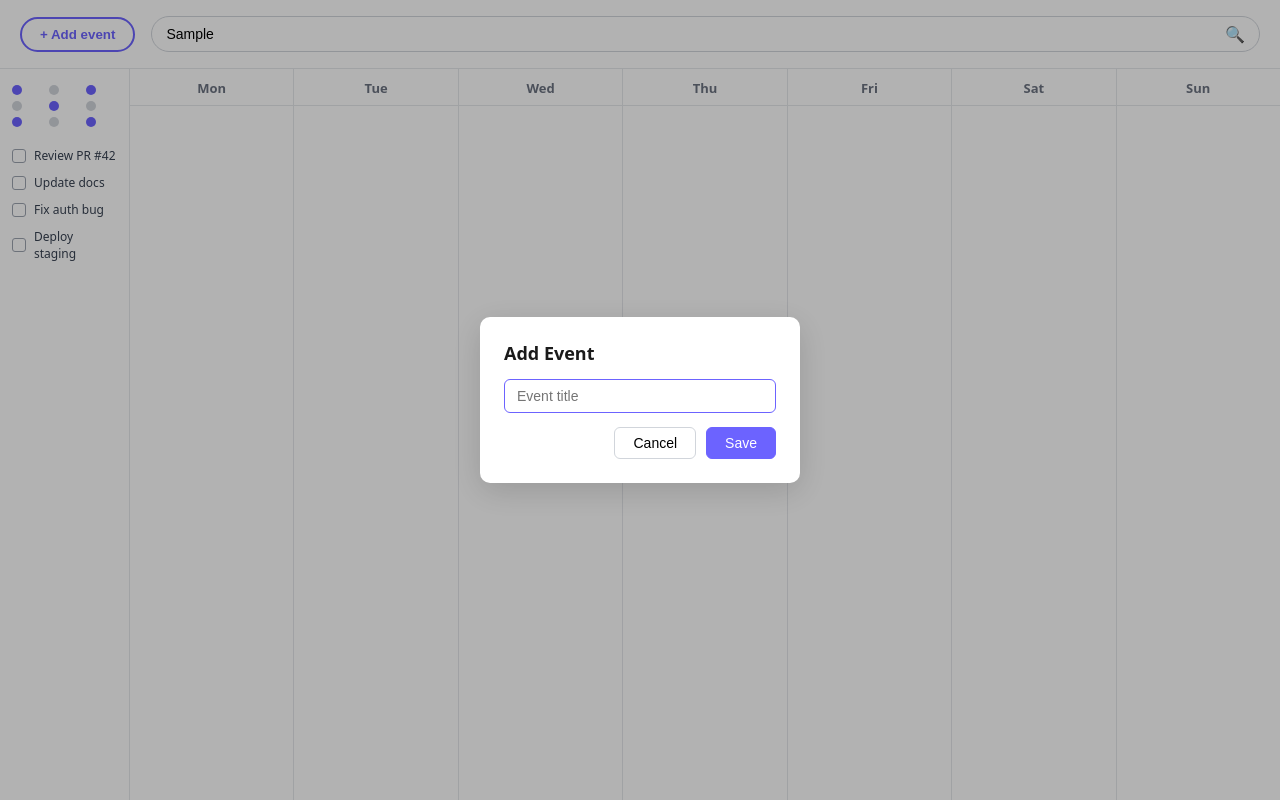
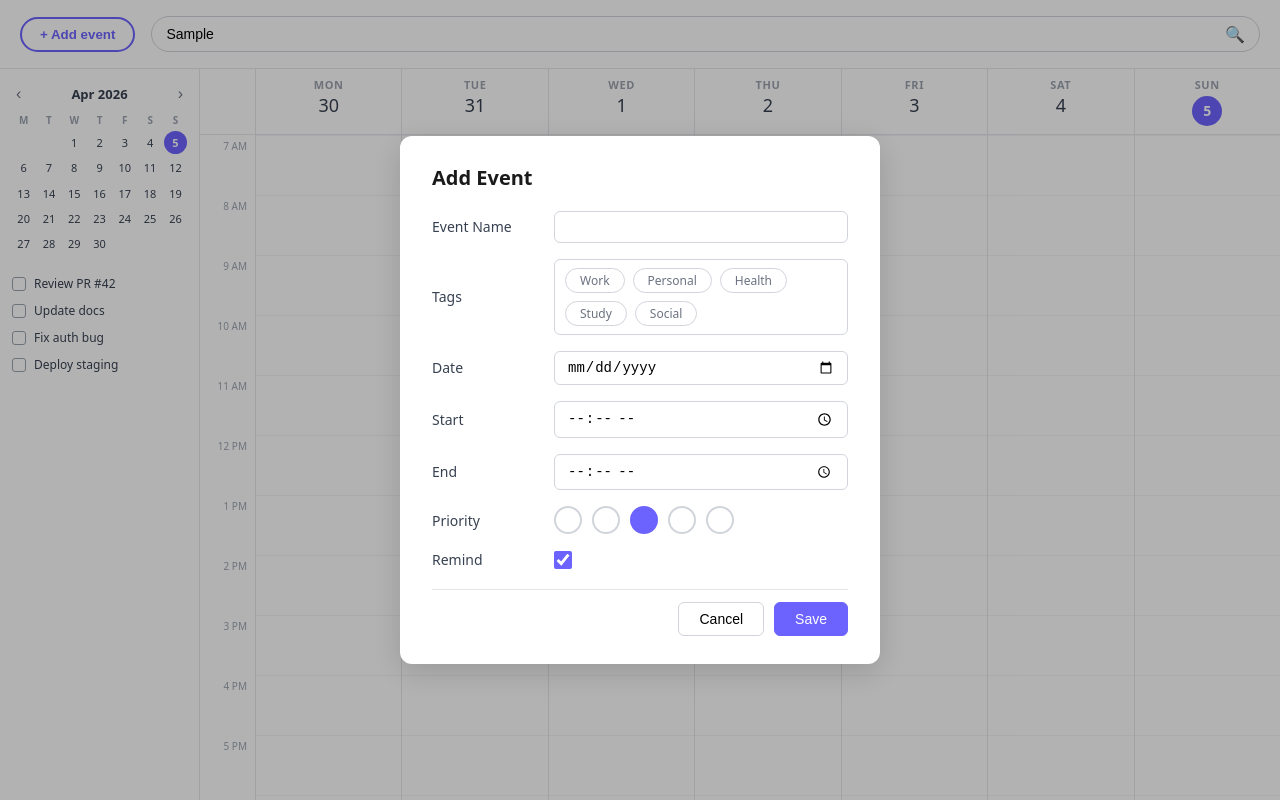
Before and after one commit to ediegotorres/project-deliverable, a React app in the folder frontend/: page / in a window 1280 px wide. Both pictures are taken after typing "Sample" into the empty fields and a click on the button "+ Add event". Built offline with nearby package versions, Linux system fonts and the light colour scheme; the HTML template or start-up script is replaced by a standard one.

Commit message:
add task ui and details in calendar view

```diff
--- a/frontend/src/Calendar.css
+++ b/frontend/src/Calendar.css
@@ -55,8 +55,8 @@
 
 /* Sidebar */
 .sidebar {
-  width: 130px;
-  min-width: 130px;
+  width: 200px;
+  min-width: 200px;
   border-right: 1px solid #e5e7eb;
   padding: 16px 12px;
   display: flex;
@@ -65,19 +65,53 @@
   overflow-y: auto;
 }
 
-.mini-dots {
+/* Mini Calendar */
+.mini-cal { width: 100%; }
+
+.mini-cal-header {
+  display: flex;
+  align-items: center;
+  justify-content: space-between;
+  margin-bottom: 8px;
+}
+.mini-cal-header span { font-size: 13px; font-weight: 600; color: #374151; }
+.mini-cal-header button {
+  background: none;
+  border: none;
+  cursor: pointer;
+  font-size: 16px;
+  color: #6b7280;
+  padding: 0 4px;
+  line-height: 1;
+}
+.mini-cal-header button:hover { color: #6c63ff; }
+
+.mini-cal-grid {
   display: grid;
-  grid-template-columns: repeat(3, 1fr);
-  gap: 6px;
+  grid-template-columns: repeat(7, 1fr);
+  gap: 2px;
+  text-align: center;
 }
-.dot {
-  width: 10px;
-  height: 10px;
+.mini-cal-dow {
+  font-size: 10px;
+  font-weight: 600;
+  color: #9ca3af;
+  padding: 2px 0;
+}
+.mini-cal-day {
+  font-size: 11px;
+  color: #374151;
+  padding: 3px 0;
   border-radius: 50%;
-  background: #d1d5db;
-  display: inline-block;
+  cursor: pointer;
+  aspect-ratio: 1;
+  display: flex;
+  align-items: center;
+  justify-content: center;
 }
-.dot:nth-child(odd) { background: #6c63ff; }
+.mini-cal-day:not(.empty):hover { background: #ede9fe; }
+.mini-cal-day.today { background: #6c63ff; color: #fff; font-weight: 600; }
+.mini-cal-day.empty { cursor: default; }
 
 .task-list {
   list-style: none;
@@ -101,35 +135,115 @@
   flex-shrink: 0;
 }
 
-/* Weekly Grid */
-.week-grid {
+/* Weekly Section */
+.week-section {
   flex: 1;
   display: flex;
-  overflow-x: auto;
+  flex-direction: column;
+  overflow: hidden;
+}
+
+.week-header {
+  display: flex;
+  border-bottom: 1px solid #e5e7eb;
+  flex-shrink: 0;
+}
+
+.time-gutter-spacer {
+  width: 56px;
+  flex-shrink: 0;
+  border-right: 1px solid #e5e7eb;
+}
+
+.week-scroll {
+  display: flex;
+  flex: 1;
+  overflow: auto;
+}
+
+.time-gutter {
+  width: 56px;
+  flex-shrink: 0;
+  position: sticky;
+  left: 0;
+  background: #fff;
+  z-index: 1;
+  border-right: 1px solid #e5e7eb;
+}
+
+.time-slot {
+  height: 60px;
+  display: flex;
+  align-items: flex-start;
+  justify-content: flex-end;
+  padding-right: 8px;
+  padding-top: 4px;
+}
+
+.time-label {
+  font-size: 10px;
+  color: #9ca3af;
+  white-space: nowrap;
+}
+
+.week-days {
+  flex: 1;
+  display: flex;
+  min-width: max-content;
 }
 
 .day-col {
   flex: 1;
   min-width: 90px;
   border-right: 1px solid #e5e7eb;
-  display: flex;
-  flex-direction: column;
-  overflow: hidden;
 }
 .day-col:last-child { border-right: none; }
 
+.hour-line {
+  position: absolute;
+  left: 0; right: 0;
+  border-top: 1px solid #f3f4f6;
+  pointer-events: none;
+}
+
 .day-label {
-  text-align: center;
-  padding: 10px 0 8px;
-  font-size: 13px;
+  flex: 1;
+  display: flex;
+  flex-direction: column;
+  align-items: center;
+  padding: 8px 0;
+  gap: 4px;
+  border-right: 1px solid #e5e7eb;
+}
+.day-label:last-child { border-right: none; }
+.day-name {
+  font-size: 11px;
   font-weight: 600;
-  color: #6b7280;
-  border-bottom: 1px solid #e5e7eb;
+  text-transform: uppercase;
+  letter-spacing: 0.05em;
+  color: #9ca3af;
+}
+.day-num {
+  font-size: 18px;
+  font-weight: 500;
+  color: #374151;
+  line-height: 1;
+}
+.day-num-today {
+  background: #6c63ff;
+  color: #fff;
+  border-radius: 50%;
+  width: 30px;
+  height: 30px;
+  display: flex;
+  align-items: center;
+  justify-content: center;
+  font-size: 14px;
+  font-weight: 600;
 }
 
 .day-events {
   position: relative;
-  flex: 1;
 }
 
 .event-block {
@@ -159,30 +273,93 @@
 }
 .modal {
   background: #fff;
-  border-radius: 10px;
-  padding: 24px;
-  width: 320px;
+  border-radius: 12px;
+  padding: 28px 32px;
+  width: 480px;
+  max-width: 95vw;
   display: flex;
   flex-direction: column;
-  gap: 14px;
+  gap: 16px;
   box-shadow: 0 8px 32px rgba(0,0,0,0.15);
 }
-.modal h3 { font-size: 18px; }
-.modal input {
+.modal h3 { font-size: 20px; font-weight: 600; margin-bottom: 4px; }
+
+.form-row {
+  display: grid;
+  grid-template-columns: 110px 1fr;
+  align-items: center;
+  gap: 12px;
+}
+.form-row label {
+  font-size: 14px;
+  font-weight: 500;
+  color: #374151;
+}
+.form-row input[type="text"],
+.form-row input:not([type="checkbox"]):not([type="radio"]) {
   border: 1.5px solid #d1d5db;
   border-radius: 6px;
-  padding: 8px 12px;
+  padding: 7px 12px;
   font-size: 14px;
   outline: none;
+  width: 100%;
 }
-.modal input:focus { border-color: #6c63ff; }
+.form-row input:focus { border-color: #6c63ff; }
+.form-row input[type="checkbox"] { width: 18px; height: 18px; cursor: pointer; accent-color: #6c63ff; }
+
+/* Tags */
+.tag-box {
+  display: flex;
+  flex-wrap: wrap;
+  gap: 8px;
+  border: 1.5px solid #d1d5db;
+  border-radius: 6px;
+  padding: 8px 10px;
+  min-height: 42px;
+}
+.tag {
+  padding: 3px 14px;
+  border-radius: 999px;
+  border: 1.5px solid #d1d5db;
+  font-size: 12px;
+  cursor: pointer;
+  color: #6b7280;
+  user-select: none;
+}
+.tag-active {
+  background: #6c63ff;
+  border-color: #6c63ff;
+  color: #fff;
+}
+
+/* Priority */
+.priority-row {
+  display: flex;
+  gap: 10px;
+  align-items: center;
+}
+.priority-dot {
+  width: 28px;
+  height: 28px;
+  border-radius: 50%;
+  border: 2px solid #d1d5db;
+  background: #fff;
+  cursor: pointer;
+  transition: background 0.15s, border-color 0.15s;
+}
+.priority-dot:hover { border-color: #6c63ff; }
+.priority-active { background: #6c63ff; border-color: #6c63ff; }
+
 .modal-actions {
   display: flex;
   justify-content: flex-end;
   gap: 10px;
+  margin-top: 4px;
+  padding-top: 12px;
+  border-top: 1px solid #e5e7eb;
 }
 .modal-actions button {
-  padding: 7px 18px;
+  padding: 8px 20px;
   border-radius: 6px;
   border: 1.5px solid #d1d5db;
   cursor: pointer;
@@ -194,3 +371,4 @@
   color: #fff;
   border-color: #6c63ff;
 }
+.modal-actions button.primary:hover { background: #5b52e0; }
--- a/frontend/src/Calendar.jsx
+++ b/frontend/src/Calendar.jsx
@@ -2,23 +2,156 @@ import { useState } from 'react'
 import './Calendar.css'
 
 const DAYS = ['Mon', 'Tue', 'Wed', 'Thu', 'Fri', 'Sat', 'Sun']
+const HOUR_HEIGHT = 60 // px per hour
+const START_HOUR = 7
+const HOURS = Array.from({ length: 15 }, (_, i) => {
+  const h = START_HOUR + i
+  return h < 12 ? `${h} AM` : h === 12 ? '12 PM' : `${h - 12} PM`
+})
+
+function getWeekDates() {
+  const today = new Date()
+  const day = (today.getDay() + 6) % 7 // Mon=0
+  const monday = new Date(today)
+  monday.setDate(today.getDate() - day)
+  return Array.from({ length: 7 }, (_, i) => {
+    const d = new Date(monday)
+    d.setDate(monday.getDate() + i)
+    return d
+  })
+}
+
+const t = (hour, min = 0) => (hour - START_HOUR) * HOUR_HEIGHT + (min / 60) * HOUR_HEIGHT
+const h = (hrs) => hrs * HOUR_HEIGHT
 
 const SAMPLE_EVENTS = {
-  Mon: [{ id: 1, title: 'Team Standup', top: 20, height: 60, color: '#6c63ff' }, { id: 2, title: 'Lunch', top: 120, height: 40, color: '#f59e0b' }],
-  Tue: [{ id: 3, title: 'Design Review', top: 10, height: 80, color: '#10b981' }, { id: 4, title: 'Client Call', top: 110, height: 50, color: '#6c63ff' }],
-  Wed: [{ id: 5, title: 'Sprint Planning', top: 30, height: 100, color: '#f59e0b' }, { id: 6, title: 'Retro', top: 145, height: 45, color: '#10b981' }],
-  Thu: [{ id: 7, title: '1:1', top: 50, height: 55, color: '#6c63ff' }, { id: 8, title: 'Workshop', top: 120, height: 70, color: '#f59e0b' }],
-  Fri: [{ id: 9, title: 'Demo Day', top: 15, height: 65, color: '#10b981' }],
-  Sat: [{ id: 10, title: 'Hackathon', top: 25, height: 90, color: '#6c63ff' }],
-  Sun: [{ id: 11, title: 'Planning', top: 40, height: 50, color: '#f59e0b' }],
+  Mon: [{ id: 1, title: 'Team Standup', top: t(9), height: h(0.5), color: '#6c63ff' }, { id: 2, title: 'Lunch', top: t(12), height: h(1), color: '#f59e0b' }],
+  Tue: [{ id: 3, title: 'Design Review', top: t(10), height: h(1.5), color: '#10b981' }, { id: 4, title: 'Client Call', top: t(14), height: h(1), color: '#6c63ff' }],
+  Wed: [{ id: 5, title: 'Sprint Planning', top: t(9), height: h(2), color: '#f59e0b' }, { id: 6, title: 'Retro', top: t(15), height: h(1), color: '#10b981' }],
+  Thu: [{ id: 7, title: '1:1', top: t(11), height: h(1), color: '#6c63ff' }, { id: 8, title: 'Workshop', top: t(13), height: h(1.5), color: '#f59e0b' }],
+  Fri: [{ id: 9, title: 'Demo Day', top: t(10), height: h(2), color: '#10b981' }],
+  Sat: [{ id: 10, title: 'Hackathon', top: t(9), height: h(3), color: '#6c63ff' }],
+  Sun: [{ id: 11, title: 'Planning', top: t(14), height: h(1), color: '#f59e0b' }],
 }
 
-const TASKS = [
-  'Review PR #42',
-  'Update docs',
-  'Fix auth bug',
-  'Deploy staging',
-]
+const TASKS = ['Review PR #42', 'Update docs', 'Fix auth bug', 'Deploy staging']
+const TAG_OPTIONS = ['Work', 'Personal', 'Health', 'Study', 'Social']
+
+function MiniCalendar() {
+  const [cursor, setCursor] = useState(new Date())
+  const today = new Date()
+
+  const year = cursor.getFullYear()
+  const month = cursor.getMonth()
+
+  const firstDay = (new Date(year, month, 1).getDay() + 6) % 7 // Mon=0
+  const daysInMonth = new Date(year, month + 1, 0).getDate()
+
+  const prev = () => setCursor(new Date(year, month - 1, 1))
+  const next = () => setCursor(new Date(year, month + 1, 1))
+
+  const cells = [...Array(firstDay).fill(null),
+    ...Array.from({ length: daysInMonth }, (_, i) => i + 1)]
+
+  return (
+    <div className="mini-cal">
+      <div className="mini-cal-header">
+        <button onClick={prev}>‹</button>
+        <span>{cursor.toLocaleDateString('en', { month: 'short', year: 'numeric' })}</span>
+        <button onClick={next}>›</button>
+      </div>
+      <div className="mini-cal-grid">
+        {['M','T','W','T','F','S','S'].map((d, i) => (
+          <span key={i} className="mini-cal-dow">{d}</span>
+        ))}
+        {cells.map((d, i) => {
+          const isToday = d && d === today.getDate() && month === today.getMonth() && year === today.getFullYear()
+          return (
+            <span key={i} className={`mini-cal-day ${d ? '' : 'empty'} ${isToday ? 'today' : ''}`}>
+              {d || ''}
+            </span>
+          )
+        })}
+      </div>
+    </div>
+  )
+}
+
+function AddEventModal({ onClose }) {
+  const [form, setForm] = useState({
+    name: '', date: '', start: '', end: '', priority: 3, remind: true, tags: [],
+  })
+
+  const set = (key, val) => setForm(f => ({ ...f, [key]: val }))
+
+  const toggleTag = tag =>
+    set('tags', form.tags.includes(tag) ? form.tags.filter(t => t !== tag) : [...form.tags, tag])
+
+  return (
+    <div className="modal-overlay" onClick={onClose}>
+      <div className="modal" onClick={e => e.stopPropagation()}>
+        <h3>Add Event</h3>
+
+        <div className="form-row">
+          <label>Event Name</label>
+          <input value={form.name} onChange={e => set('name', e.target.value)} autoFocus />
+        </div>
+
+        <div className="form-row">
+          <label>Tags</label>
+          <div className="tag-box">
+            {TAG_OPTIONS.map(t => (
+              <span
+                key={t}
+                className={`tag ${form.tags.includes(t) ? 'tag-active' : ''}`}
+                onClick={() => toggleTag(t)}
+              >{t}</span>
+            ))}
+          </div>
+        </div>
+
+        <div className="form-row">
+          <label>Date</label>
+          <input type="date" value={form.date} onChange={e => set('date', e.target.value)} />
+        </div>
+
+        <div className="form-row">
+          <label>Start</label>
+          <input type="time" value={form.start} onChange={e => set('start', e.target.value)} />
+        </div>
+
+        <div className="form-row">
+          <label>End</label>
+          <input type="time" value={form.end} onChange={e => set('end', e.target.value)} />
+        </div>
+
+        <div className="form-row">
+          <label>Priority</label>
+          <div className="priority-row">
+            {[1, 2, 3, 4, 5].map(n => (
+              <button
+                key={n}
+                className={`priority-dot ${form.priority === n ? 'priority-active' : ''}`}
+                onClick={() => set('priority', n)}
+                title={`Priority ${n}`}
+              />
+            ))}
+          </div>
+        </div>
+
+        <div className="form-row">
+          <label>Remind</label>
+          <input type="checkbox" checked={form.remind} onChange={e => set('remind', e.target.checked)} />
+        </div>
+
+        <div className="modal-actions">
+          <button onClick={onClose}>Cancel</button>
+          <button className="primary" onClick={onClose}>Save</button>
+        </div>
+      </div>
+    </div>
+  )
+}
 
 export default function Calendar() {
   const [search, setSearch] = useState('')
@@ -26,7 +159,6 @@ export default function Calendar() {
 
   return (
     <div className="cal-wrapper">
-      {/* Header */}
       <div className="cal-header">
         <button className="add-btn" onClick={() => setShowModal(true)}>+ Add event</button>
         <div className="search-bar">
@@ -39,34 +171,52 @@ export default function Calendar() {
         </div>
       </div>
 
-      {/* Body */}
       <div className="cal-body">
-        {/* Sidebar */}
         <div className="sidebar">
-          <div className="mini-dots">
-            {[...Array(9)].map((_, i) => <span key={i} className="dot" />)}
-          </div>
+          <MiniCalendar />
           <ul className="task-list">
             {TASKS.map((t, i) => (
-              <li key={i}><span className="checkbox" />  {t}</li>
+              <li key={i}><span className="checkbox" /> {t}</li>
             ))}
           </ul>
         </div>
 
-        {/* Weekly Grid */}
-        <div className="week-grid">
+        <div className="week-section">
+          {/* Fixed day headers */}
+          <div className="week-header">
+            <div className="time-gutter-spacer" />
+            {getWeekDates().map((date, i) => {
+              const isToday = date.toDateString() === new Date().toDateString()
+              return (
+                <div key={i} className="day-label">
+                  <span className="day-name">{DAYS[i]}</span>
+                  <span className={`day-num ${isToday ? 'day-num-today' : ''}`}>{date.getDate()}</span>
+                </div>
+              )
+            })}
+          </div>
+
+          {/* Scrollable time grid */}
+          <div className="week-scroll">
+            <div className="time-gutter">
+              {HOURS.map((label, i) => (
+                <div key={i} className="time-slot">
+                  <span className="time-label">{label}</span>
+                </div>
+              ))}
+            </div>
+            <div className="week-days">
               {DAYS.map(day => (
                 <div key={day} className="day-col">
-              <div className="day-label">{day}</div>
-              <div className="day-events">
+                  <div className="day-events" style={{ height: HOURS.length * HOUR_HEIGHT }}>
+                    {HOURS.map((_, i) => (
+                      <div key={i} className="hour-line" style={{ top: i * HOUR_HEIGHT }} />
+                    ))}
                     {SAMPLE_EVENTS[day]
                       .filter(e => e.title.toLowerCase().includes(search.toLowerCase()))
                       .map(e => (
-                    <div
-                      key={e.id}
-                      className="event-block"
-                      style={{ top: e.top, height: e.height, background: e.color }}
-                    >
+                        <div key={e.id} className="event-block"
+                          style={{ top: e.top, height: e.height, background: e.color }}>
                           {e.title}
                         </div>
                       ))}
@@ -75,20 +225,10 @@ export default function Calendar() {
               ))}
             </div>
           </div>
-
-      {/* Add Event Modal */}
-      {showModal && (
-        <div className="modal-overlay" onClick={() => setShowModal(false)}>
-          <div className="modal" onClick={e => e.stopPropagation()}>
-            <h3>Add Event</h3>
-            <input placeholder="Event title" autoFocus />
-            <div className="modal-actions">
-              <button onClick={() => setShowModal(false)}>Cancel</button>
-              <button className="primary" onClick={() => setShowModal(false)}>Save</button>
         </div>
       </div>
-        </div>
-      )}
+
+      {showModal && <AddEventModal onClose={() => setShowModal(false)} />}
     </div>
   )
 }
```
Lines whose indentation alone changed are shown as unchanged.
